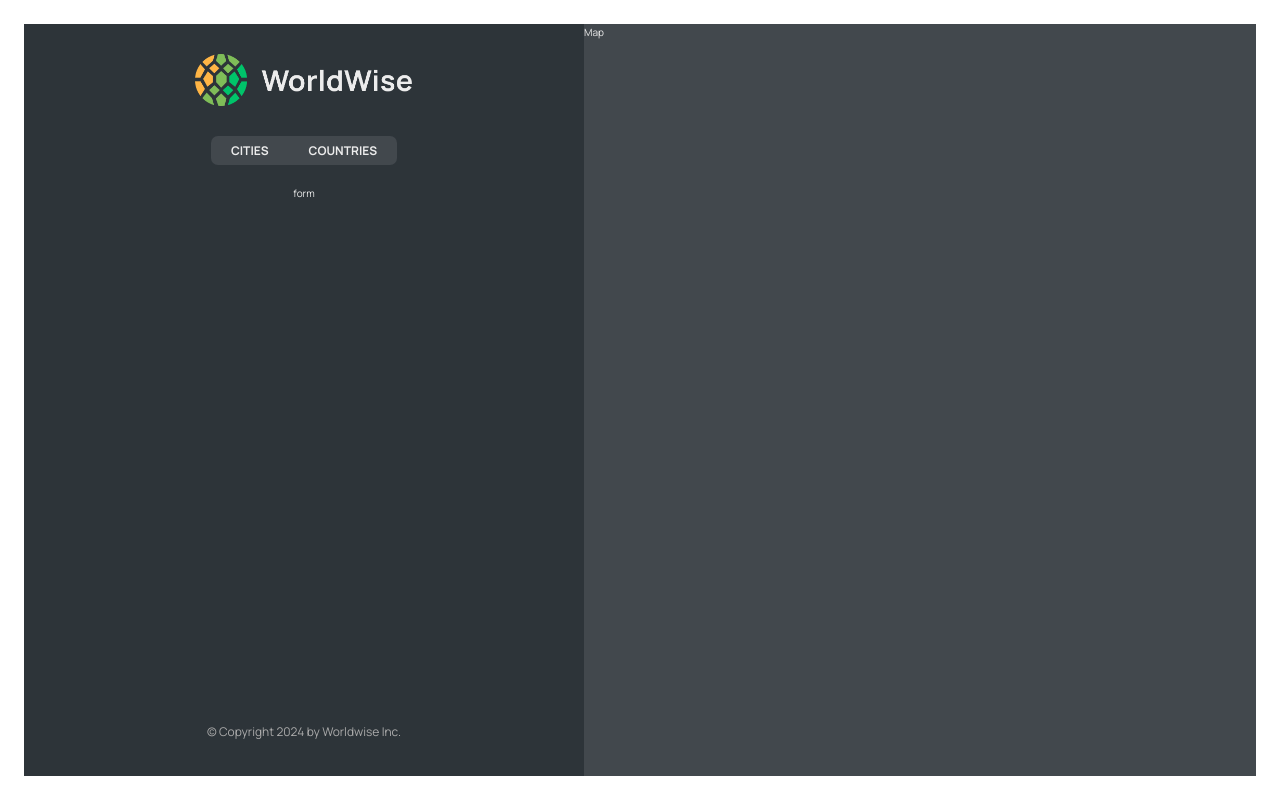
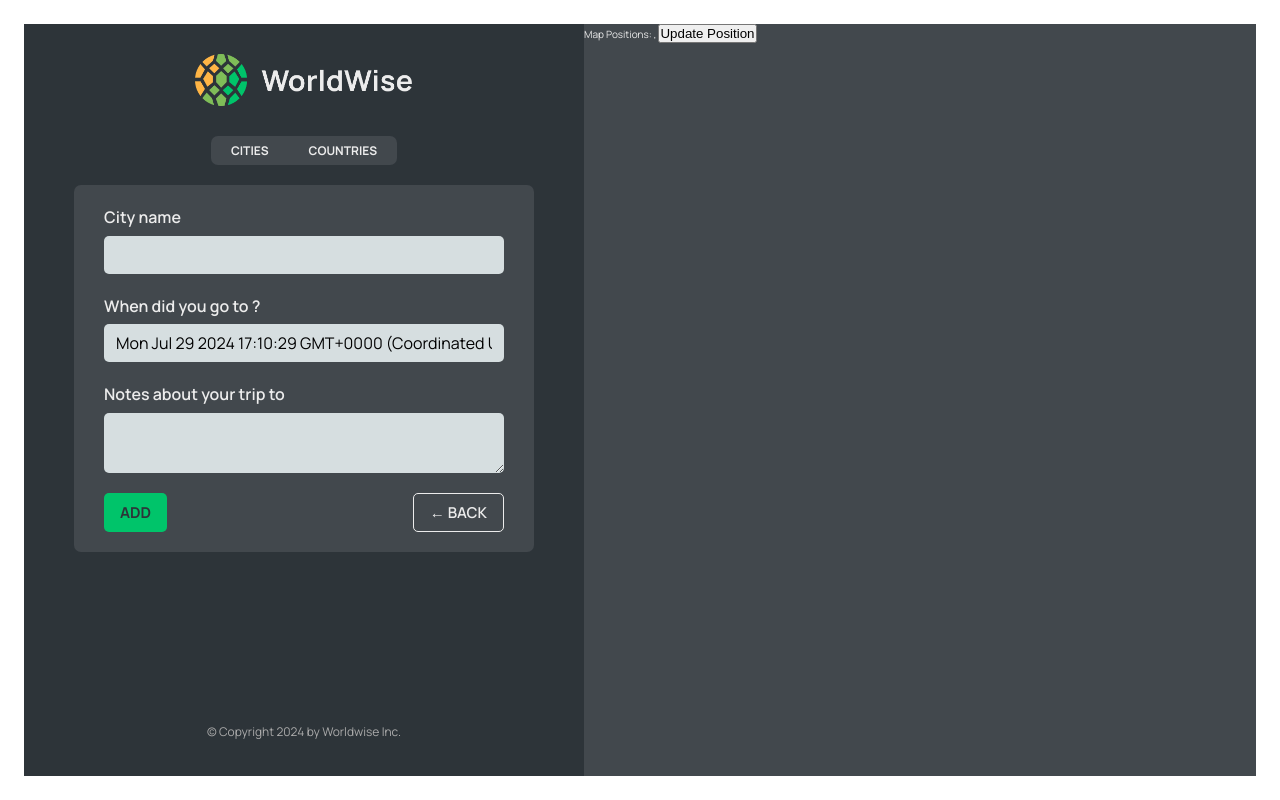
Before and after one commit to YoungSong99/react-worldwise, a React (Vite) app: page /app/form in a window 1280 px wide. Built offline with nearby package versions, Linux system fonts and the light colour scheme; data requests are answered from the project's data file.

Commit message:
feat: sidebar - countries, form

```diff
--- a/src/App.jsx
+++ b/src/App.jsx
@@ -7,6 +7,9 @@
 import Login from "./pages/Login.jsx";
 import CityList from "./components/CityList.jsx";
 import {useEffect, useState} from "react";
+import CountryList from "./components/CountryList.jsx";
+import City from "./components/City.jsx";
+import Form from "./components/Form.jsx";
 
 const BASE_URL = 'http://localhost:9000'
 
@@ -42,8 +45,9 @@
                     <Route path="app" element={<AppLayout/>}>
                         <Route index element={<CityList cities={cities} isLoading={isLoading}/>}/>
                         <Route path="cities" element={<CityList cities={cities} isLoading={isLoading}/>}/>
-                        <Route path="countries" element={<p>countries</p>}/>
-                        <Route path="form" element={<p>form</p>}/>
+                        <Route path="cities/:id" element={<City/>}/>
+                        <Route path="countries" element={<CountryList cities={cities} isLoading={isLoading}/>}/>
+                        <Route path="form" element={<Form/>}/>
                     </Route>
                     <Route path="*" element={<PageNotFound/>}/>
                 </Routes>
--- /dev/null
+++ b/src/components/Button.jsx
@@ -0,0 +1,20 @@
+import styles from './Button.module.css'
+import PropTypes from "prop-types";
+
+function Button({children, onClick, type}) {
+    return (
+        <button onClick={onClick} className={`${styles.btn} ${styles[type]}`}>{children}</button>
+    )
+}
+
+Button.propTypes = {
+    children: PropTypes.node.isRequired,
+    onClick: PropTypes.func,
+    type: PropTypes.oneOf(['primary', 'secondary', 'tertiary']), // Define the possible types
+};
+
+Button.defaultProps = {
+    type: 'primary'
+};
+
+export default Button
--- a/src/components/City.jsx
+++ b/src/components/City.jsx
@@ -1,4 +1,5 @@
-import styles from "./City.module.css";
+import styles from './City.module.css'
+// import {useSearchParams} from "react-router-dom";
 
 const formatDate = (date) =>
   new Intl.DateTimeFormat("en", {
@@ -9,6 +10,10 @@
   }).format(new Date(date));
 
 function City() {
+  // const [searchParams, setsearchParams] = useSearchParams()
+  // const lat = searchParams.get("lat");
+  // const lng = searchParams.get("lng");
+
   // TEMP DATA
   const currentCity = {
     cityName: "Lisbon",
@@ -52,7 +57,7 @@
       </div>
 
       <div>
-        <ButtonBack />
+        {/*<ButtonBack />*/}
       </div>
     </div>
   );
--- a/src/components/CityItem.jsx
+++ b/src/components/CityItem.jsx
@@ -1,5 +1,6 @@
 import PropTypes from "prop-types";
 import styles from './CityItem.module.css'
+import {Link} from "react-router-dom";
 
 const formatDate = (date) =>
     new Intl.DateTimeFormat("en", {
@@ -10,14 +11,16 @@
 
 
 function CityItem({city}) {
-    const  {cityName, emoji, date } = city;
+    const  {cityName, emoji, date, id, position} = city;
 
     return (
-        <li className={styles.cityItem}>
-            <span className={styles.emoji}>{emoji}</span>
-            <h3 className={styles.name}>{cityName}</h3>
-            <time className={styles.date}>{formatDate(date)}</time>
-            <button className={styles.deleteBtn}>&times;</button>
+        <li>
+            <Link className={styles.cityItem} to={`${id}?lat=${position.lat}&lng=${position.lng}`}>
+                <span className={styles.emoji}>{emoji}</span>
+                <h3 className={styles.name}>{cityName}</h3>
+                <time className={styles.date}>{formatDate(date)}</time>
+                <button className={styles.deleteBtn}>&times;</button>
+            </Link>
         </li>
     )
 }
@@ -26,7 +29,9 @@
     city: PropTypes.shape({
         cityName: PropTypes.string.isRequired,
         emoji: PropTypes.string.isRequired,
-        date: PropTypes.string.isRequired
+        date: PropTypes.string.isRequired,
+        id: PropTypes.number.isRequired,
+        position: PropTypes.object.isRequired,
     })
 };
 
--- a/src/components/CountryItem.jsx
+++ b/src/components/CountryItem.jsx
@@ -1,4 +1,5 @@
 import styles from "./CountryItem.module.css";
+import PropTypes from "prop-types";
 
 function CountryItem({ country }) {
   return (
@@ -9,4 +10,8 @@
   );
 }
 
+CountryItem.propTypes = {
+    country: PropTypes.arrayOf(PropTypes.object).isRequired,
+};
+
 export default CountryItem;
--- /dev/null
+++ b/src/components/CountryList.jsx
@@ -0,0 +1,32 @@
+import styles from './CountryList.module.css';
+import Spinner from "./Spinner.jsx";
+import Message from "./Message.jsx";
+import PropTypes from "prop-types";
+import CountryItem from "./CountryItem.jsx";
+
+function CountryList({cities, isLoading}) {
+    if (isLoading) return <Spinner/>;
+
+    if (!cities.length) return <Message message="Add your first city by clicking on a city on the map"/>
+
+    const countries = cities.reduce((arr, city) => {
+        if (!arr.map(el => el.country).includes(city.country))
+            return [...arr, {country: city.country, emoji: city.emoji}]
+        else return arr
+    }, []);
+
+    return (
+        <ul className={styles.countryList}>
+            {countries.map((country) => (
+                <CountryItem key={country.country} country={country}/>
+            ))}
+        </ul>
+    );
+}
+
+CountryList.propTypes = {
+    cities: PropTypes.arrayOf(PropTypes.object).isRequired,
+    isLoading: PropTypes.bool.isRequired,
+};
+
+export default CountryList;
--- a/src/components/Form.jsx
+++ b/src/components/Form.jsx
@@ -1,8 +1,10 @@
 // "https://api.bigdatacloud.net/data/reverse-geocode-client?latitude=0&longitude=0"
 
-import { useState } from "react";
+import {useState} from "react";
 
 import styles from "./Form.module.css";
+import Button from "./Button.jsx";
+import {useNavigate} from "react-router-dom";
 
 export function convertToEmoji(countryCode) {
     const codePoints = countryCode
@@ -13,8 +15,9 @@
 }
 
 function Form() {
+    const navigate = useNavigate()
     const [cityName, setCityName] = useState("");
-  const [country, setCountry] = useState("");
+    // const [country, setCountry] = useState("");
     const [date, setDate] = useState(new Date());
     const [notes, setNotes] = useState("");
 
@@ -49,8 +52,13 @@
             </div>
 
             <div className={styles.buttons}>
-        <button>Add</button>
-        <button>&larr; Back</button>
+                <Button type='primary'>Add</Button>
+                <Button type='back'
+                        onClick={(e)=> {
+                            e.preventDefault();
+                            navigate(-1);
+                        }}>
+                    &larr; Back</Button>
             </div>
         </form>
     );
--- a/src/components/Map.jsx
+++ b/src/components/Map.jsx
@@ -1,10 +1,26 @@
-import styles from './Map.module.css'
+import styles from './Map.module.css';
+import {useNavigate, useSearchParams} from 'react-router-dom';
+
 function Map() {
+    const navigate = useNavigate()
+
+    const [searchParams, setSearchParams] = useSearchParams();
+    const lat = searchParams.get("lat");
+    const lng = searchParams.get("lng");
+
     return (
-        <div className={styles.mapContainer}>
+        <div className={styles.mapContainer} onClick={()=>navigate("form")}>
             Map
+            Positions: {lat}, {lng}
+            <button
+                onClick={() => {
+                    setSearchParams({ lat: "23", lng: "50" });
+                }}
+            >
+                Update Position
+            </button>
         </div>
-    )
+    );
 }
 
-export default Map
+export default Map;
```
Also changed, not shown: src/components/CityList.jsx (+9 -4 lines). Lines whose indentation alone changed are shown as unchanged.
